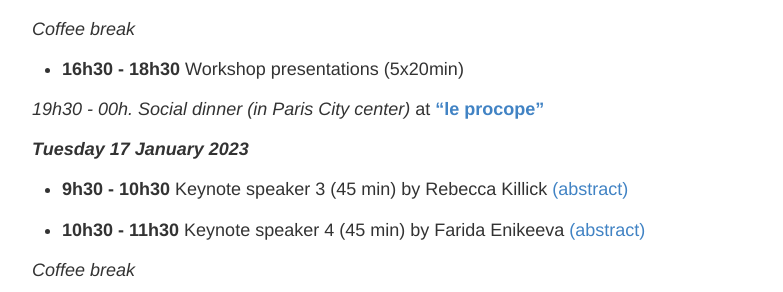
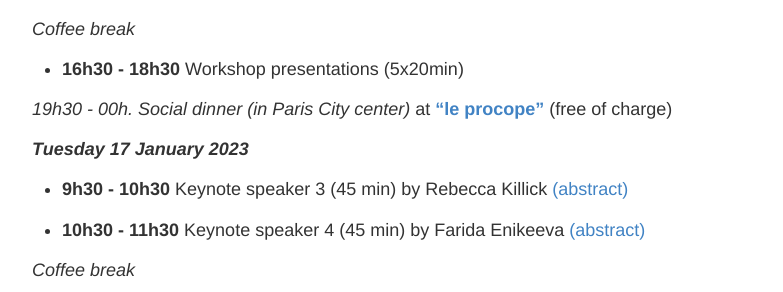
Before and after one commit to ParisSaclayChangePoint/ParisSaclayChangePoint.github.io, a Jekyll site: the page built from info.md, in a window 1280 px wide and 900 px high, scrolled down 1446 px. Shown: the part 161-453 px from the top of the window, without its empty margins (248-1031 px from the left). Built offline with Jekyll 4.4.1, drawn with Linux system fonts in a browser that asks for light colours.

Commit message:
Update info.md

```diff
--- a/info.md
+++ b/info.md
@@ -53,7 +53,7 @@ The first day of the workshop (Monday afternoon) might take place in Paris city
 
 - **16h30 - 18h30** Workshop presentations (5x20min)
 
-*19h30 - 00h. Social dinner (in Paris City center)* at [**"le procope"**](https://www.procope.com/photos/#le-lieu)
+*19h30 - 00h. Social dinner (in Paris City center)* at [**"le procope"**](https://www.procope.com/photos/#le-lieu) (free of charge)
 
 
 
```
